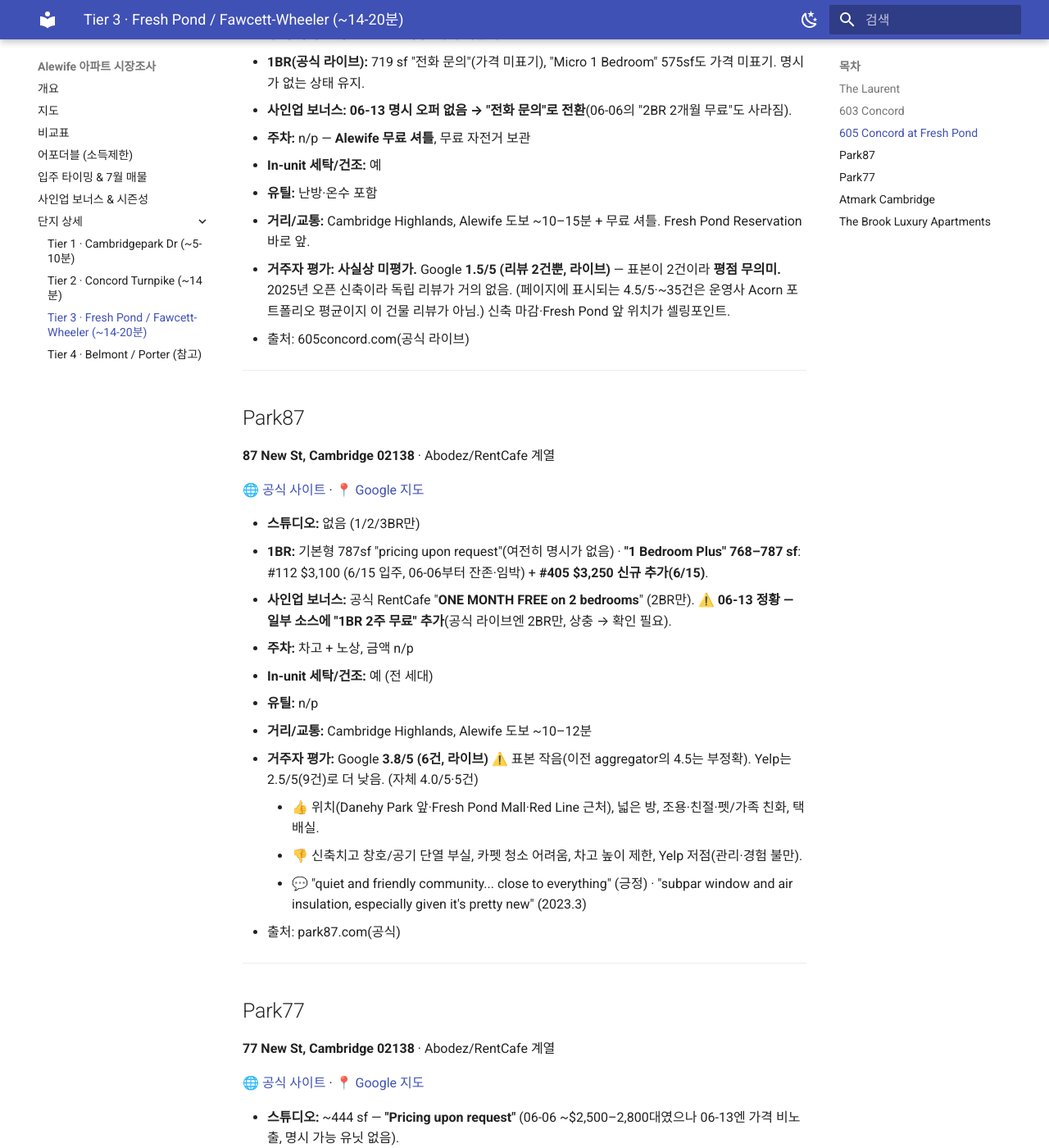
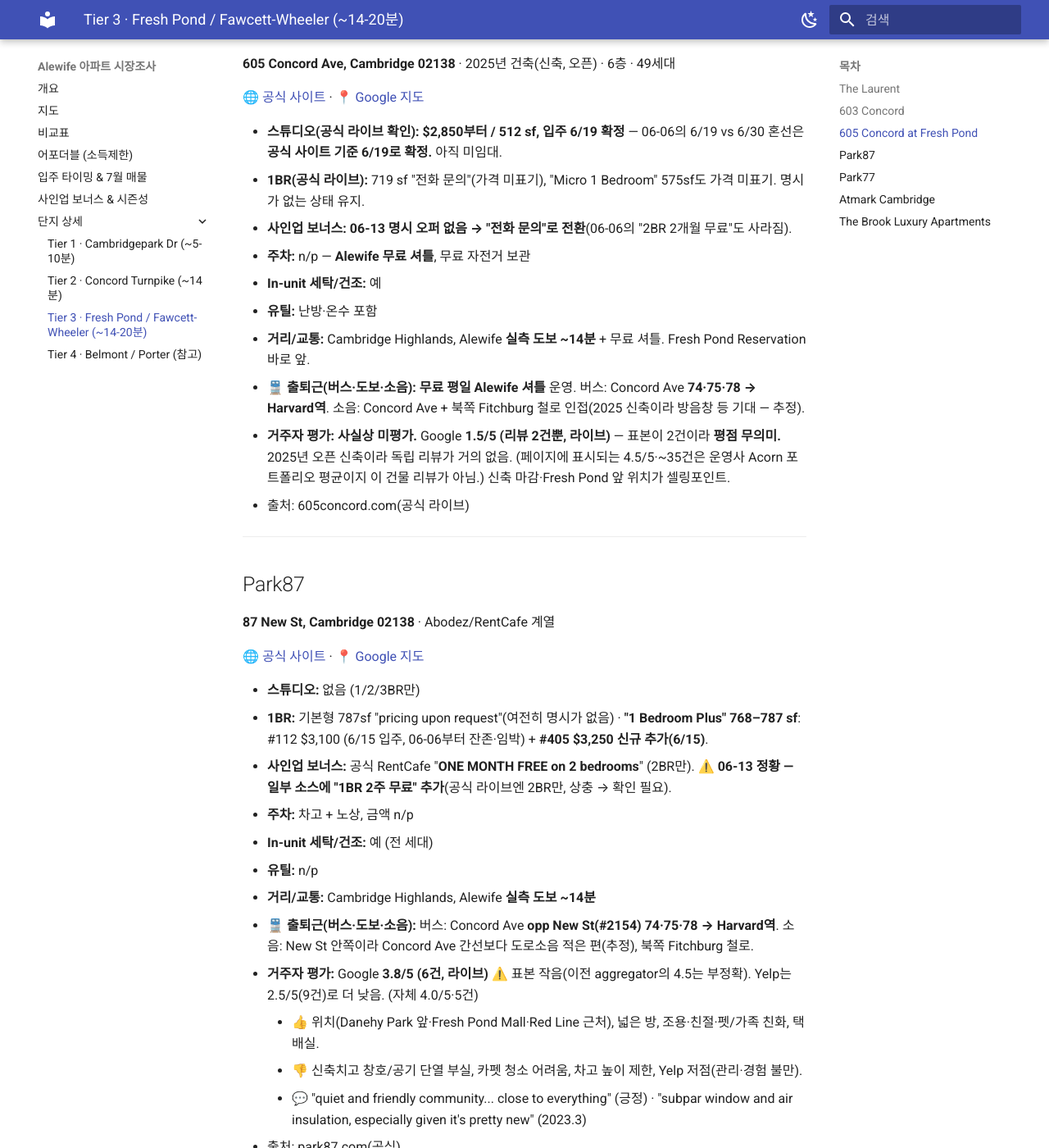
Before and after one commit to youngshk/boston-moving, an MkDocs documentation site: the page built from docs/tier3.md, in a window 1280 px wide and 1400 px high, scrolled down 2489 px. Shown: the whole window at 82% size. Built offline with MkDocs 1.6.1 and Material for MkDocs 9.7.7, drawn with Linux system fonts in a browser that asks for light colours; some of the changed text lies outside the part shown.

Commit message:
단지별 출퇴근/교통 평가 추가 (버스·도보안전·소음)
17개 단지 각각에 "🚆 출퇴근(버스·도보·소음)" 항목 추가:
- 버스 노선(사실): Tier1=Alewife 버스웨이 62/67/76/350, Concord Ave 코리더=74/75/78→Harvard, Porter=77/83/96. Vox/Tempo는 Rt-2변이라 역까지 걸어가 버스.
- 역까지 도보 안전: Tier1은 역 출입구(Cambridgepark Dr)에 직결돼 큰 도로 횡단 불필요. Royal Belmont은 야간 도보 "가로등 없음" → 무료 평일 셔틀(Alewife TMA) 의존. 605도 무료 셔틀.
- 소음(리뷰): Luxe=트랙 향 유닛 통근열차 소음(향별 편차), Vox/Tempo=Rt-2 직면이나 뒤쪽 조용, 603=Concord Ave 간선 최전면, Atmark=통근열차 소음 뚜렷, Park77=새벽 배송트럭, Royal Belmont=HVAC/엘리베이터, Walden=얇은 벽.
- 사실(버스/셔틀)과 리뷰 인상(소음)을 구분, 미확인 플래그.
- 겸사 Vox/Tempo/603/Park87/Park77 거리 표기를 실측(~14분)으로 보정.

Co-Authored-By: Claude Opus 4.8 (1M context) <noreply@anthropic.com>

```diff
--- a/docs/tier3.md
+++ b/docs/tier3.md
@@ -21,6 +21,7 @@ Fresh Pond 저수지 인근 Cambridge Highlands(02138) 클러스터 + 바로 붙
 - **In-unit 세탁/건조:** 예 (full-size, 전 세대)
 - **유틸:** n/p
 - **거리/교통:** Alewife **실측 도보 ~16분(1,188m)** — 같은 Tier 3의 Atmark(~19분)·The Brook(~20분)보다 가깝고, 603/605/Park77·87(~14분)보다는 조금 멀다. (Atmark는 55 Wheeler St의 Laurent과 직선 69m 옆 블록.)
+- **🚆 출퇴근(버스·도보·소음):** 평일 **Alewife 셔틀**이 편리하다는 리뷰. 버스: Concord Ave **opp Wheeler St(#2153) 74·75·78 → Harvard역**. 소음: 북쪽 Fitchburg 철로·Concord Ave 인접이나 소음 불만 구체 언급은 적음.
 - **무브인:** 공실 다수, 사실상 즉시~ 가능 (유닛별 정확 날짜는 전화 확인)
 - **거주자 평가:** Google **4.6/5 (135 리뷰, 라이브)** — Tier 3에서 평점·리뷰량 모두 가장 좋음. (ApartmentRatings 4.8/5·13건)
     - 👍 매우 반응 좋은·전문적 메인터넌스(Wynter 반복 호평), 모던·채광·넓은 유닛, 어메니티(솔트워터 풀·루프덱), 보안·낮은 소음(설문 기준).
@@ -43,7 +44,8 @@ Fresh Pond 저수지 인근 Cambridge Highlands(02138) 클러스터 + 바로 붙
 - **In-unit 세탁/건조:** 예 (전 세대)
 - **유틸:** 난방·온수 포함
 - **펫:** 견종 제한 없음, 월 펫렌트 없음
-- **거리/교통:** Alewife 도보 ~10–13분
+- **거리/교통:** Alewife **실측 도보 ~14분**
+- **🚆 출퇴근(버스·도보·소음):** 버스: Concord Ave **74·75·78 → Harvard역**. ⚠️ 소음: **Concord Ave 간선도로 최전면 = 도로소음 노출이 가장 높은 축** + 북쪽 Fitchburg 철로.
 - **거주자 평가:** Google **3.7/5 (6건, 라이브)** ⚠️ 표본 매우 작음(이전 aggregator의 5.0은 부정확). (자체 페이지 4.5/5·9건, Yelp 3.0/5·5건)
     - 👍 빠르고 꼼꼼한 메인터넌스(Jose), 조용·방음 양호(유닛별 편차), 청결·친절·관리 양호, Fresh Pond 위치.
     - 👎 게스트/방문자 주차 "큰 문제", 일부 유닛 방음 편차("방음이 좀 약함").
@@ -63,7 +65,8 @@ Fresh Pond 저수지 인근 Cambridge Highlands(02138) 클러스터 + 바로 붙
 - **주차:** n/p — **Alewife 무료 셔틀**, 무료 자전거 보관
 - **In-unit 세탁/건조:** 예
 - **유틸:** 난방·온수 포함
-- **거리/교통:** Cambridge Highlands, Alewife 도보 ~10–15분 + 무료 셔틀. Fresh Pond Reservation 바로 앞.
+- **거리/교통:** Cambridge Highlands, Alewife **실측 도보 ~14분** + 무료 셔틀. Fresh Pond Reservation 바로 앞.
+- **🚆 출퇴근(버스·도보·소음):** **무료 평일 Alewife 셔틀** 운영. 버스: Concord Ave **74·75·78 → Harvard역**. 소음: Concord Ave + 북쪽 Fitchburg 철로 인접(2025 신축이라 방음창 등 기대 — 추정).
 - **거주자 평가:** **사실상 미평가.** Google **1.5/5 (리뷰 2건뿐, 라이브)** — 표본이 2건이라 **평점 무의미.** 2025년 오픈 신축이라 독립 리뷰가 거의 없음. (페이지에 표시되는 4.5/5·~35건은 운영사 Acorn 포트폴리오 평균이지 이 건물 리뷰가 아님.) 신축 마감·Fresh Pond 앞 위치가 셀링포인트.
 - 출처: 605concord.com(공식 라이브)
 
@@ -80,7 +83,8 @@ Fresh Pond 저수지 인근 Cambridge Highlands(02138) 클러스터 + 바로 붙
 - **주차:** 차고 + 노상, 금액 n/p
 - **In-unit 세탁/건조:** 예 (전 세대)
 - **유틸:** n/p
-- **거리/교통:** Cambridge Highlands, Alewife 도보 ~10–12분
+- **거리/교통:** Cambridge Highlands, Alewife **실측 도보 ~14분**
+- **🚆 출퇴근(버스·도보·소음):** 버스: Concord Ave **opp New St(#2154) 74·75·78 → Harvard역**. 소음: New St 안쪽이라 Concord Ave 간선보다 도로소음 적은 편(추정), 북쪽 Fitchburg 철로.
 - **거주자 평가:** Google **3.8/5 (6건, 라이브)** ⚠️ 표본 작음(이전 aggregator의 4.5는 부정확). Yelp는 2.5/5(9건)로 더 낮음. (자체 4.0/5·5건)
     - 👍 위치(Danehy Park 앞·Fresh Pond Mall·Red Line 근처), 넓은 방, 조용·친절·펫/가족 친화, 택배실.
     - 👎 신축치고 창호/공기 단열 부실, 카펫 청소 어려움, 차고 높이 제한, Yelp 저점(관리·경험 불만).
@@ -101,7 +105,8 @@ Fresh Pond 저수지 인근 Cambridge Highlands(02138) 클러스터 + 바로 붙
 - **In-unit 세탁/건조:** 예 (전 세대)
 - **유틸:** 난방·온수 포함
 - **펫:** 월 펫렌트 없음, 견종 제한 없음, 무료 도그워시
-- **거리/교통:** Cambridge Highlands, Alewife 도보 ~10–15분
+- **거리/교통:** Cambridge Highlands, Alewife **실측 도보 ~14분**
+- **🚆 출퇴근(버스·도보·소음):** 버스: Concord Ave **opp New St(#2154) 74·75·78 → Harvard역**. ⚠️ 소음: **이른 아침 배송트럭** + 층간(수직 방음 약) 불만, 북쪽 Fitchburg 철로.
 - **거주자 평가:** Google **3.9/5 (16건, 라이브)** (이전 aggregator의 5.0은 부정확). (자체 페이지 4.5/5·18건)
     - 👍 매우 청결·관리 양호, 모던·좋은 피트니스, 친절·반응 좋은 스태프, 대체로 조용, 위치(Danehy Park 앞·Harvard Sq 도보).
     - 👎 이른 새벽(7시 소음 조례 전) 배송트럭 소음, 일부 윗집 소음·수직 방음 약함, 소수의 빌드 품질 불만.
@@ -123,6 +128,7 @@ Fresh Pond 저수지 인근 Cambridge Highlands(02138) 클러스터 + 바로 붙
 - **유틸:** 미포함
 - **펫:** 고양이 $45/월, 개 $75/월
 - **거리/교통:** Alewife 역 **실측 도보 ~19분(1,399m)**. **The Laurent(55 Wheeler St)와 직선 69m·도보 3분의 바로 옆 블록** — 그래서 이번에 같은 Tier 3으로 정리. ([실측 거리표](comparison.md) 참고.)
+- **🚆 출퇴근(버스·도보·소음):** **Fitchburg 철로가 보행 동선을 막아 우회 필요**(시가 횡단로 신설 추진 중). 버스: Concord Ave **opp Fawcett St(#2152) 74·78 → Harvard역**. ⚠️ 소음: **통근열차 소음 불만 뚜렷**("기차 매우 시끄럽다") + 벽·창 방음 약하다는 리뷰.
 - **층수:** 5층 / 공실 유닛 번호 prefix가 층 (예 2-222, 2-416, 203 = 2층). 단 3-4월 표기 유닛은 만료됐을 가능성.
 - **거주자 평가:** Google **3.8/5 (221 리뷰, 라이브)**. (ApartmentRatings도 3.8/5·~65건으로 일치)
     - 👍 위치 우수, 모던·어메니티(풀·피트니스), 대체로 빠른 메인터넌스, 친절한 프론트·리싱.
@@ -156,6 +162,7 @@ Fresh Pond 저수지 인근 Cambridge Highlands(02138) 클러스터 + 바로 붙
 - **주차:** $250/월 차고 (aggregator 정보, 공식 재확인 못 함)
 - **In-unit 세탁/건조:** 예 (full-size, 전 세대)
 - **거리/교통:** Fawcett St, Alewife **실측 도보 ~20분(1,495m)** — 이 조사에서 가장 먼 축(Tier 1·대부분 Tier 3보다 멀다).
+- **🚆 출퇴근(버스·도보·소음):** Atmark와 동일 동선(철로 우회). 버스: Concord Ave opp Fawcett St 74·78 → Harvard역. 소음: 같은 Fitchburg 철로변이나 입주민 리뷰가 거의 없어 **미확인**(옆 Atmark 근거상 철도소음 가능성). 확인된 불만은 소음이 아니라 관리/엘리베이터.
 - **무브인:** 가장 빠른 1BR = 9/1/2026 (즉시 입주 가능한 유닛 없음). 공실은 2~5층 분포.
 - **거주자 평가:** Google **1.0/5 (리뷰 1건뿐 — 평점 무의미, 라이브)**. 리뷰 자체가 빈약하고 최근(2025) 텍스트 리뷰는 강한 부정 편향.
     - 👍 외관·마감(9.5ft 천장·대형 창·GE Café 가전·쿼츠), North Cambridge 위치. (칭찬은 대부분 외관/마감.)
```
Also changed, not shown: docs/tier1.md (+6 -0 lines), docs/tier2.md (+4 -2 lines), docs/tier4.md (+3 -1 lines).
